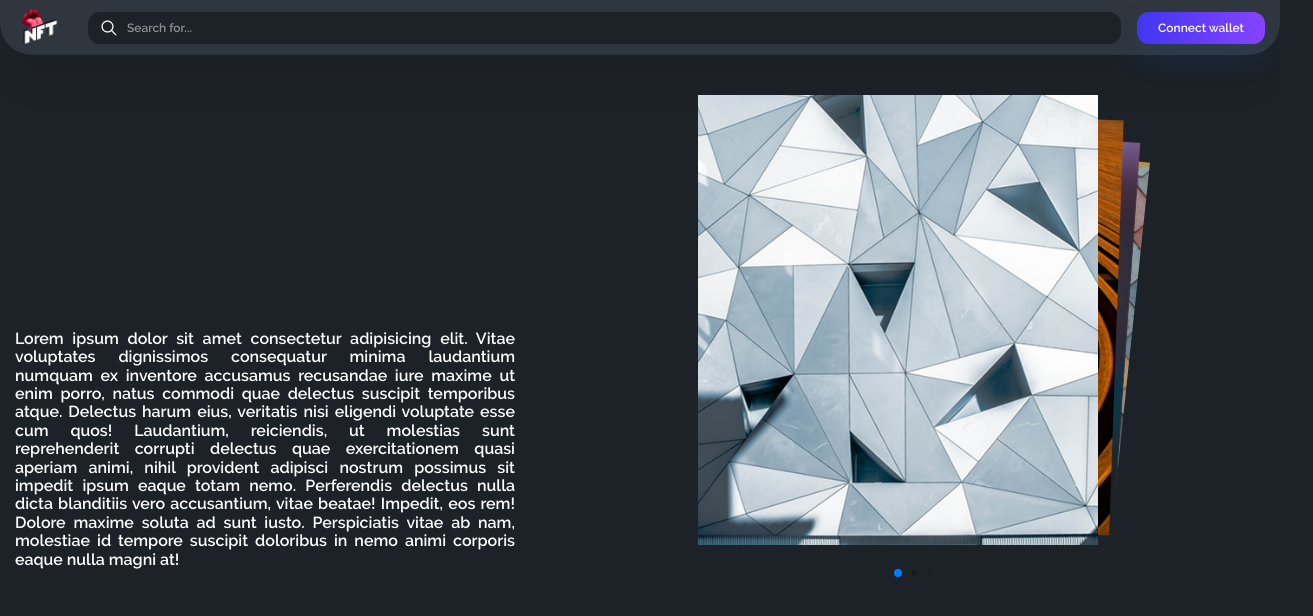
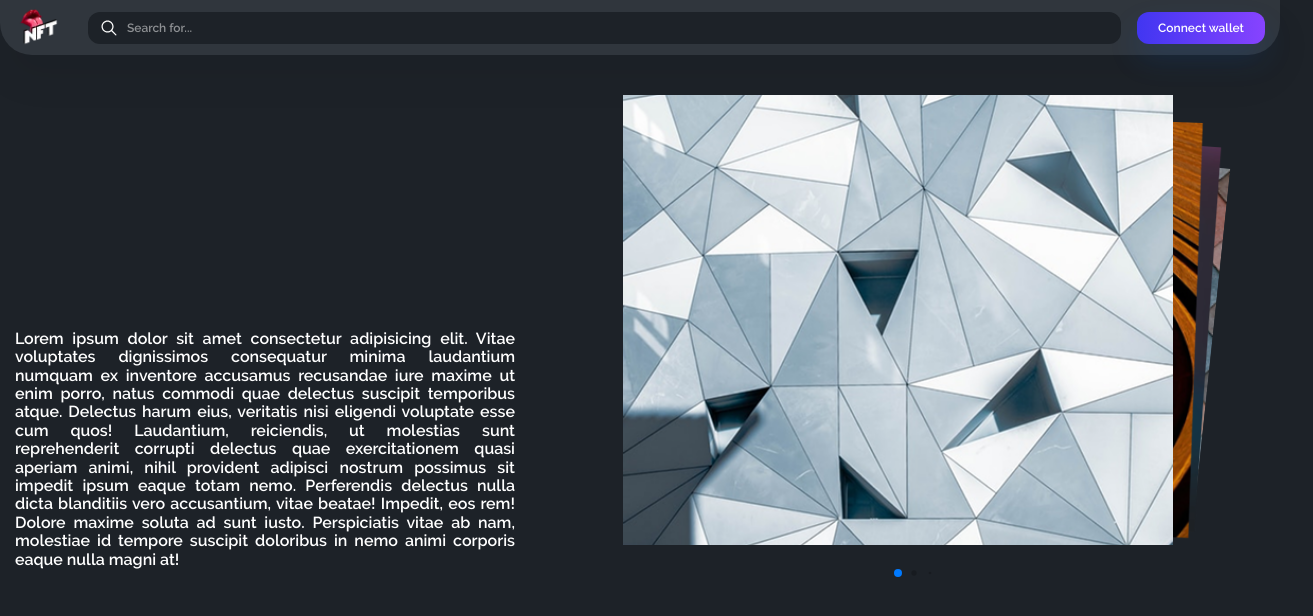
Before and after one commit to Oleksii03/Sneakers, a Vue app: page / in a window 1280 px wide. Shown: the top 616 px of the page, 1313 px wide, since content can reach past the window. Built offline with nearby package versions, Linux system fonts and the light colour scheme.

Commit message:
oleksii-dev: 'fix-slider'

```diff
--- a/src/components/partials/pages/main/MainSlider.vue
+++ b/src/components/partials/pages/main/MainSlider.vue
@@ -26,36 +26,28 @@ export default {
   <swiper
     :effect="'cards'"
     :grabCursor="true"
-    :centeredSlides="true"
-    :slidesPerView="1.5"
-    :spaceBetween="-100"
     :pagination="pagination"
     :modules="modules"
     class="mySwiper"
+    :coverflowEffect="{
+      rotate: 0, // Прибирає нахил
+      stretch: 0, // Відстань між слайдами
+      depth: 200, // Глибина ефекту
+      modifier: 1, // Сила ефекту
+      slideShadows: false, // Без тіней
+    }"
   >
     <swiper-slide>
-      <img
-        src="../../../../assets/images/pages/main/slider/slide-1.png"
-        alt=""
-      />
+      <img src="@assets/images/pages/main/slider/slide-1.png" alt="" />
     </swiper-slide>
     <swiper-slide>
-      <img
-        src="../../../../assets/images/pages/main/slider/slide-2.png"
-        alt=""
-      />
+      <img src="@assets/images/pages/main/slider/slide-2.png" alt="" />
     </swiper-slide>
     <swiper-slide>
-      <img
-        src="../../../../assets/images/pages/main/slider/slide-3.png"
-        alt=""
-      />
+      <img src="@assets/images/pages/main/slider/slide-3.png" alt="" />
     </swiper-slide>
     <swiper-slide>
-      <img
-        src="../../../../assets/images/pages/main/slider/slide-4.png"
-        alt=""
-      />
+      <img src="@assets/images/pages/main/slider/slide-4.png" alt="" />
     </swiper-slide>
   </swiper>
 </template>
--- a/vite.config.js
+++ b/vite.config.js
@@ -17,10 +17,10 @@ export default defineConfig({
   resolve: {
     alias: {
       "@": path.resolve(__dirname, "src"),
-      "@assets": "${folder}/src/assets",
-      "@mixins": "${folder}/src/mixins",
-      "@components": "${folder}/src/components",
-      "@pages": "${folder}/src/pages",
+      "@assets": path.resolve(__dirname, "src/assets"),
+      "@components": path.resolve(__dirname, "src/components"),
+      "@mixins": path.resolve(__dirname, "src/mixins"),
+      "@pages": path.resolve(__dirname, "src/pages"),
     },
   },
   build: {
```
